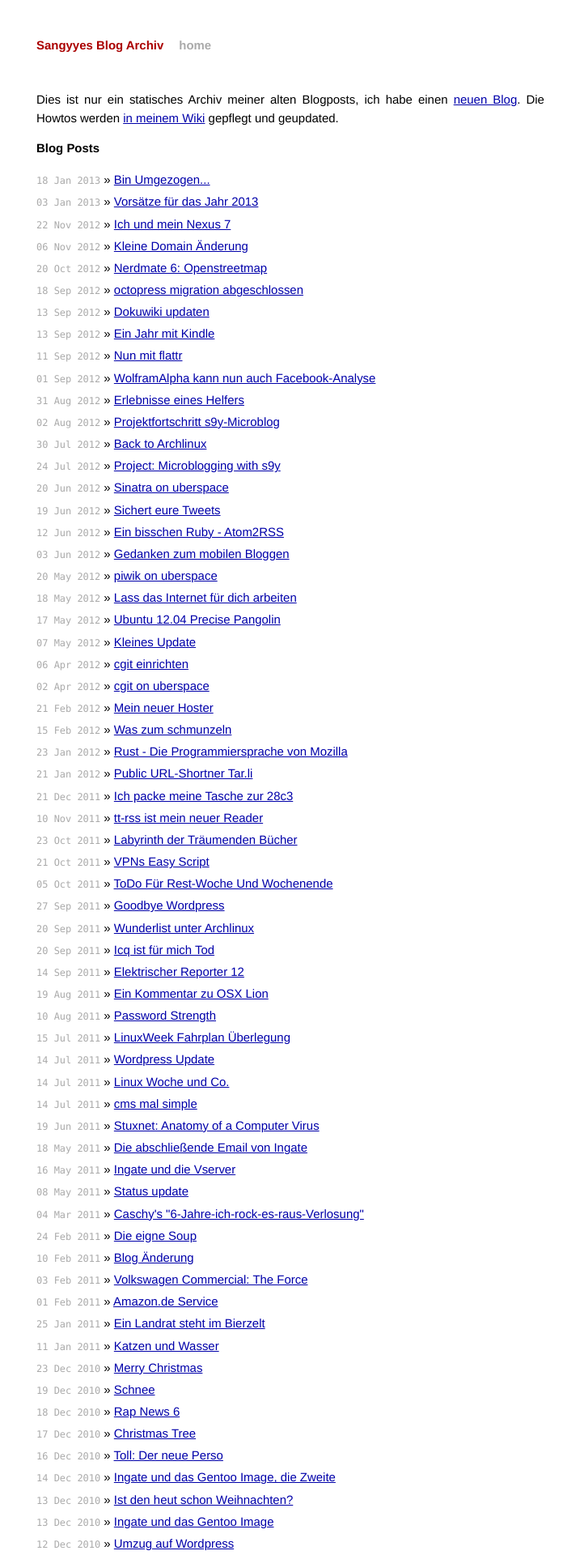
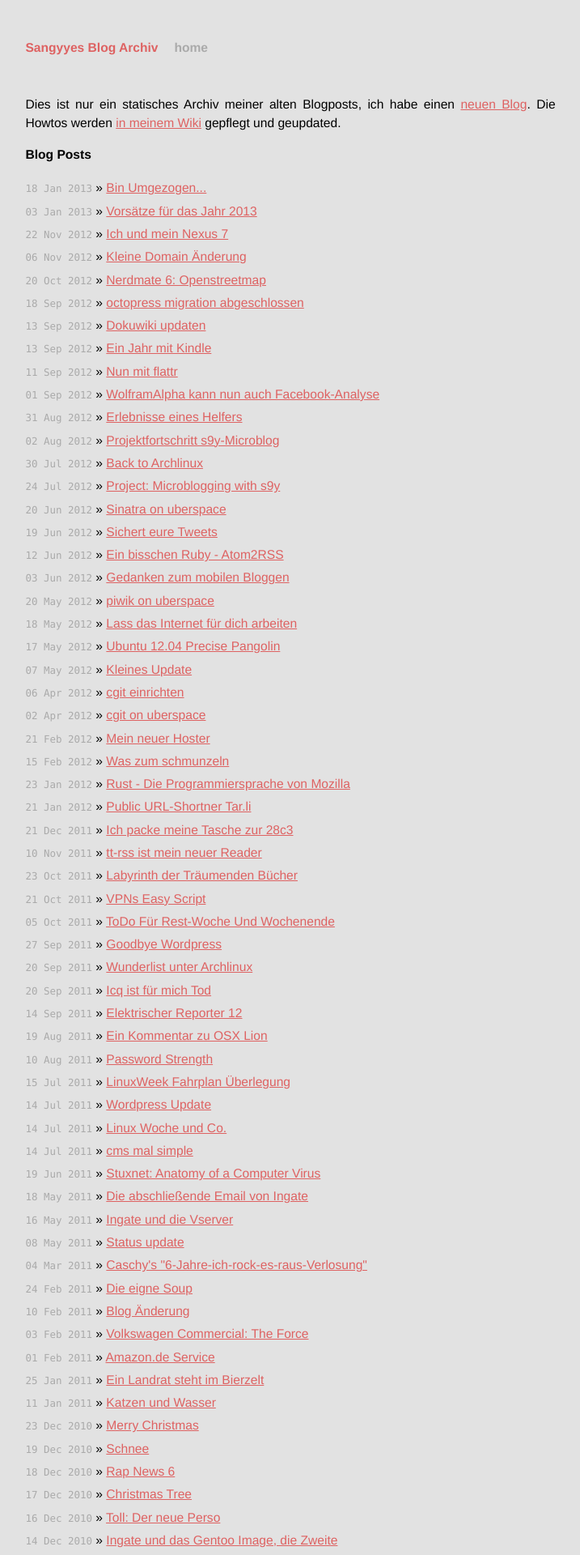
Before and after one commit to sangyye/archiveblog, a Jekyll site: the page built from index.html, in a window 1280 px wide. Shown: the top 1920 px of the page at 81% size, without its empty margins (281-998 px from the left). Built offline with Jekyll 4.4.1, drawn with Linux system fonts in a browser that asks for light colours; comment, search, counter and statistics services are not loaded.

Commit message:
Changes to color scheme

```diff
--- a/css/main.css
+++ b/css/main.css
@@ -13,7 +13,7 @@
 html, body { height: 100%; }
 
 body {
-  background-color: #FFF;
+  background-color: #e2e2e2;
   font: 13.34px Helvetica, Arial, sans-serif;
   font-size: small;
   text-align: center;
@@ -25,9 +25,9 @@ h1, h2, h3, h4, h5, h6 {
 h1 { margin-bottom: 1em; }
 p { margin: 1em 0; }
 
-a         { color: #00a; }
+a         { color: #de6262; }
 a:hover   { color: #000; }
-a:visited { color: #a0a; }
+a:visited { color: #313131; }
 
 table {
   font-size: inherit;
@@ -68,7 +68,7 @@ ul.posts span {
 /*****************************************************************************/
 
 .site {
-  font-size: 115%;
+  font-size: 120%;
   text-align: justify;
   width: 42em;
   margin: 3em auto 2em;
@@ -86,7 +86,7 @@ ul.posts span {
 }
 
 .site .header h1.title a {
-  color: #a00;
+  color: #de6262;
 }
 
 .site .header h1.title a:hover {
```
